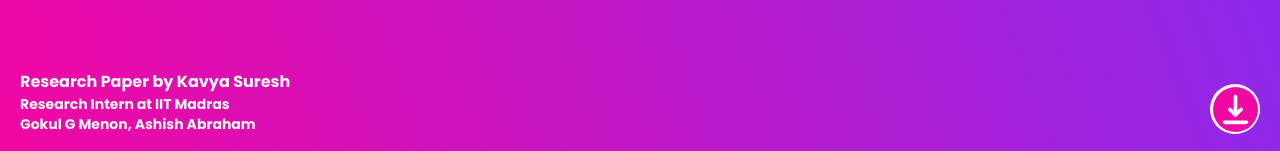
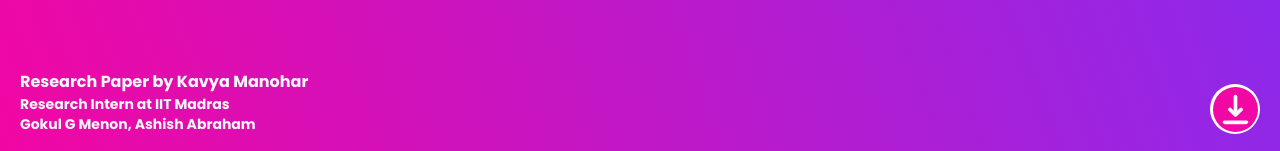
Before and after one commit to Anirudh-A-V/Malayalam-ASR-Interface, a React (Vite) app: page / in a window 1280 px wide. Shown: the part 646-797 px from the top of the page. Built offline with nearby package versions, Linux system fonts and the light colour scheme.

Commit message:
fix: Name of the researcher changed

```diff
--- a/src/App.jsx
+++ b/src/App.jsx
@@ -174,13 +174,13 @@ export default function App() {
 			</div>
 			<div className="details">
 				<div className="flex flex-col items-start justify-center">
-					<div className="text-base text-[#F6F8FB] title font-bold max-lg:text-xl">
-						Research Paper by Kavya Suresh
+					<div className="detail-header text-base text-[#F6F8FB] title font-bold">
+						Research Paper by Kavya Manohar
 					</div>
-					<div className="text-sm text-[#F6F8FB] title font-bold max-lg:text-lg">
+					<div className="detail-desc text-sm text-[#F6F8FB] title font-bold">
 						Research Intern at IIT Madras
 					</div>
-					<div className="text-sm text-[#F6F8FB] title font-bold max-lg:text-lg">
+					<div className="detail-desc text-sm text-[#F6F8FB] title font-bold">
 						Gokul G Menon, Ashish Abraham
 					</div>
 				</div>
@@ -203,7 +203,7 @@ export default function App() {
 				}}
 			>
 				{hover && <motion.p className="text-xl font-normal text-[#f107a3] ">Get the Research Paper</motion.p>}
-				<HiDownload data-onhover={hover} className="icon text-4xl text-[#F6F8FB] cursor-pointer rounded-full p-1 max-lg:text-5xl bg-[#f107a3]" onClick={() => { }} />
+				<HiDownload data-onhover={hover} className="icon text-[#F6F8FB] cursor-pointer rounded-full p-1 bg-[#f107a3]" onClick={() => { }} />
 				{/* {hover ? (
 					<>
 						<motion.p className="text-xl font-normal text-[#F6F8FB] ">Get the Research Paper</motion.p>
```
